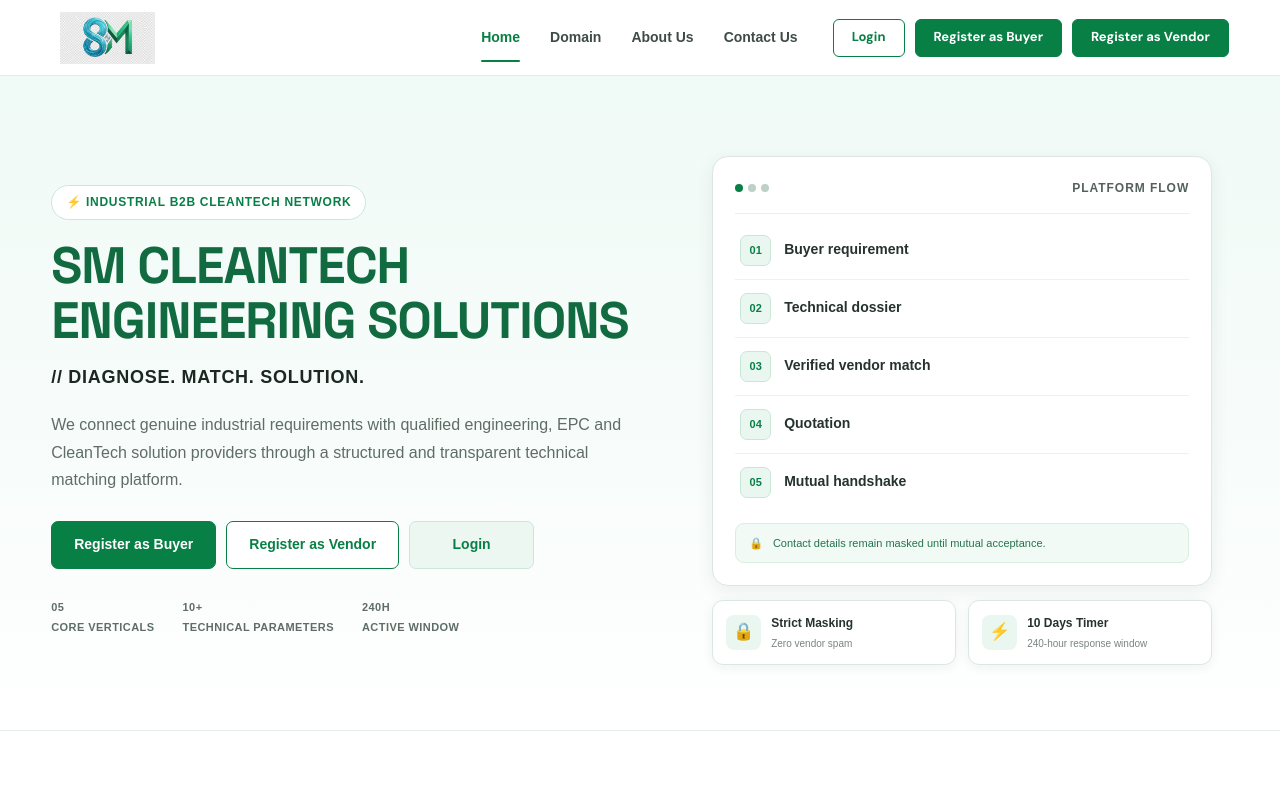
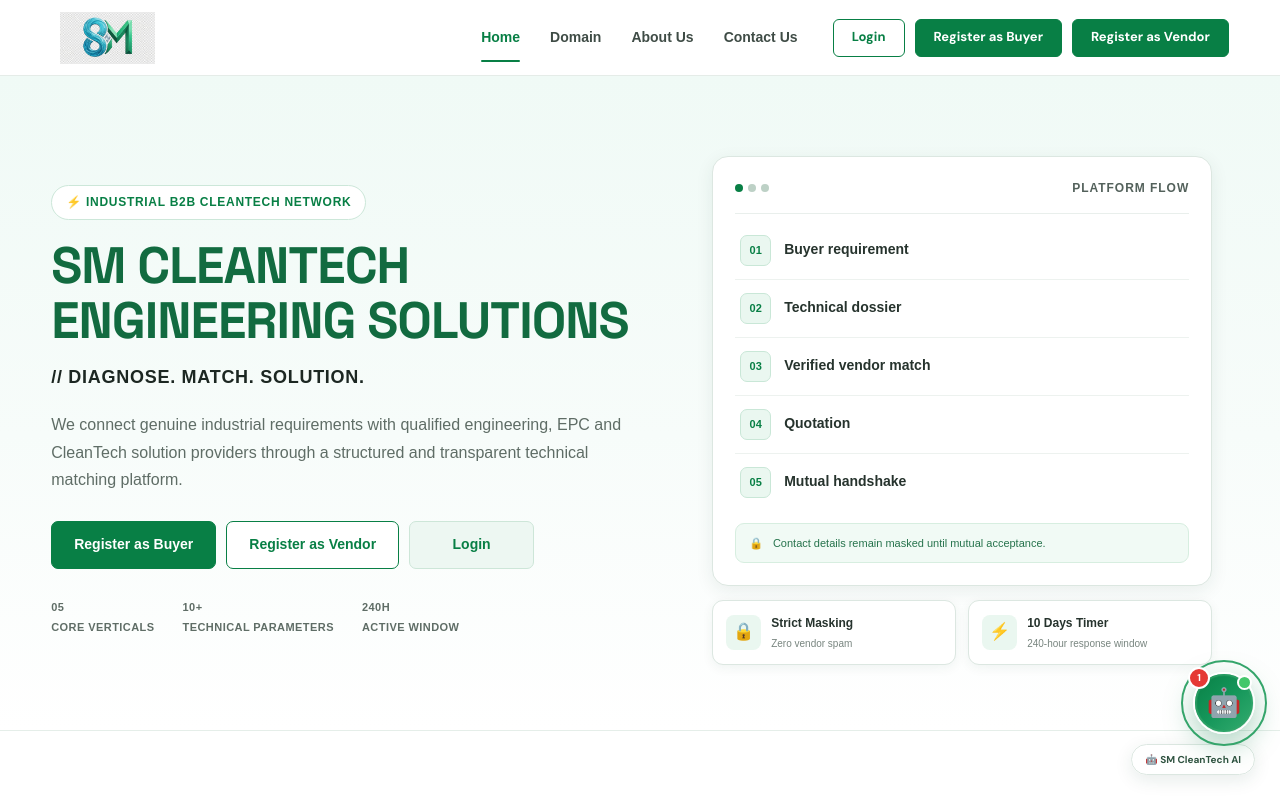
Before and after one commit to Gajanand1219/SM_CleanTech_Platform, a React (Vite) app in the folder frontend/: page / in a window 1280 px wide. Shown: the top 800 px of the page. Built offline with nearby package versions, Linux system fonts and the light colour scheme; no server answers.

Commit message:
Update App.jsx

```diff
--- a/frontend/src/App.jsx
+++ b/frontend/src/App.jsx
@@ -4,6 +4,9 @@
 
 import { AuthProvider } from './context/AuthContext'
 import ProtectedRoute from './components/ProtectedRoute'
+
+import Chatbot from './components/Chatbot'
+import FloatingChatButton from './components/FloatingChatButton'
 
 // Public pages
 import Home from './pages/Home'
@@ -84,6 +87,12 @@
               </ProtectedRoute>
             }
           />
+          <Route
+              path="/chatbot"
+              element={<Chatbot />}
+            />
+
+
 
           {/* ============ VENDOR ROUTES ============ */}
             {/* ============ VENDOR ROUTES ============ */}
@@ -147,7 +156,10 @@
               </ProtectedRoute>
             }
           />
+
         </Routes>
+            <FloatingChatButton />
+
       </BrowserRouter>
     </AuthProvider>
   )
```
Lines whose indentation alone changed are shown as unchanged.
